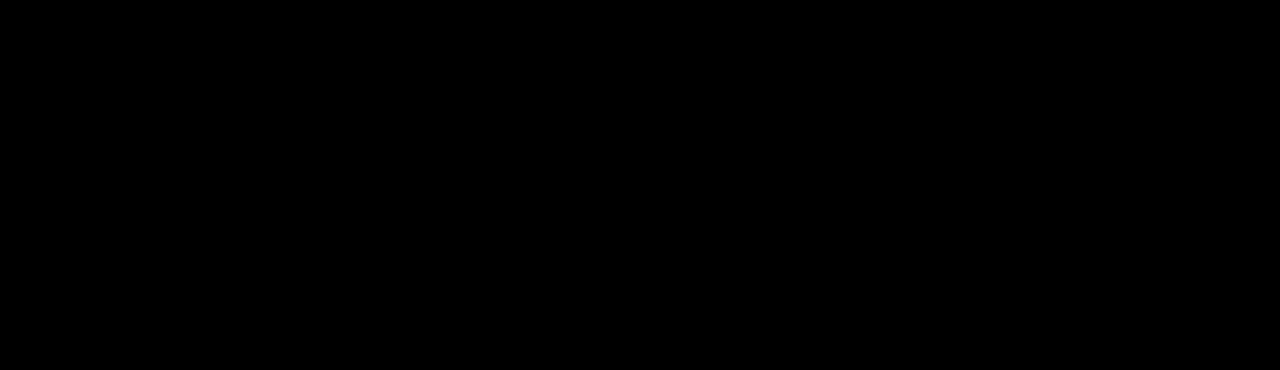
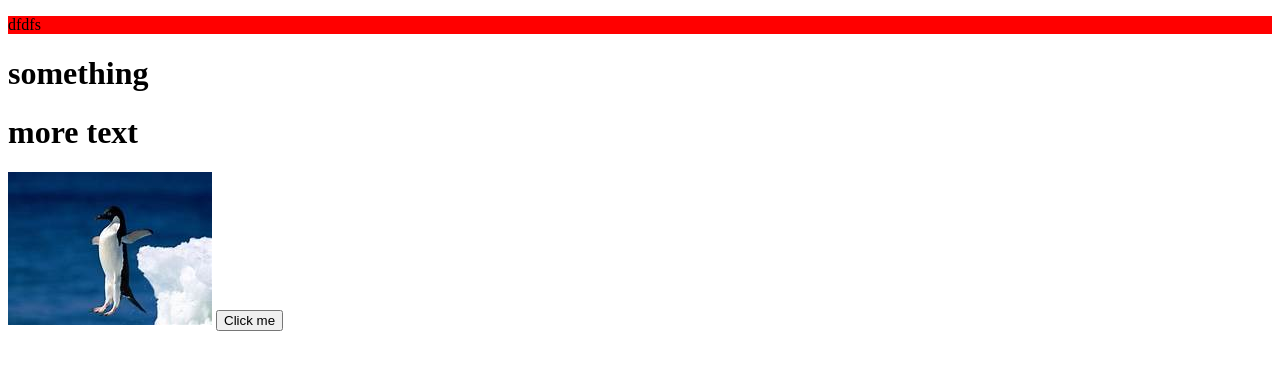
Before and after one commit to tophatdog/week08, a plain HTML site: page index.html in a window 1280 px wide. Drawn offline with Linux system fonts and the light colour scheme.

Commit message:
fix the js

```diff
--- a/css/main.css
+++ b/css/main.css
@@ -1,16 +1,8 @@
-body {
-  background-color: black;
-  color  : white;
+.class01 {
+  height: 100%;
+  width: 100%;
 }
+.class02 {
+background-color: green;
 
-div {
-  background-color: white;
-  color : black;
-  margin : auto;
-  width : 80%;
 }
-
-h1 {
-  padding : 50px
-  letter-space : 5px
-}
--- a/index.html
+++ b/index.html
@@ -6,7 +6,17 @@
     <link rel="stylesheet" href="css/main.css">
   </head>
   <body>
+<div class= "class01 class02">
+<p>dfdfs</p>
+</div>
 
+<div id="divId1"></div>
+
+<div id="divId2"></div>
+
+<img src="img/penguin.jpg" alt="#" id="change">
+  <button type="button" onclick="rock()" >Click me</button>
 
   </body>
+  <script src="js/main.js"></script>
 </html>
--- /dev/null
+++ b/js/main.js
@@ -0,0 +1,27 @@
+document.getElementsByClassName("class01")[0].style.backgroundColor = "red";
+
+const newH1 = document.createElement("h1");
+
+newH1.textContent = "something ";
+
+document.getElementById("divId1").appendChild(newH1);
+
+
+const anotherNewH1 = document.createElement("h1");
+
+anotherNewH1.textContent = "more text";
+console.log(anotherNewH1);
+
+document.getElementById("divId2").appendChild(anotherNewH1);
+
+function rock() {
+  const change = document.getElementById("change");
+  // if (change.src === "img/penguin.jpg") {
+    change.src = "img/thepig.jpg";
+    change.alt = "new new";
+  // }
+}
+
+// }else {
+//   change.src = "img/penguin.jpg";}
+// }
```
Also changed, not shown: img/penguin.jpg (added), img/thepig.jpg (added).
